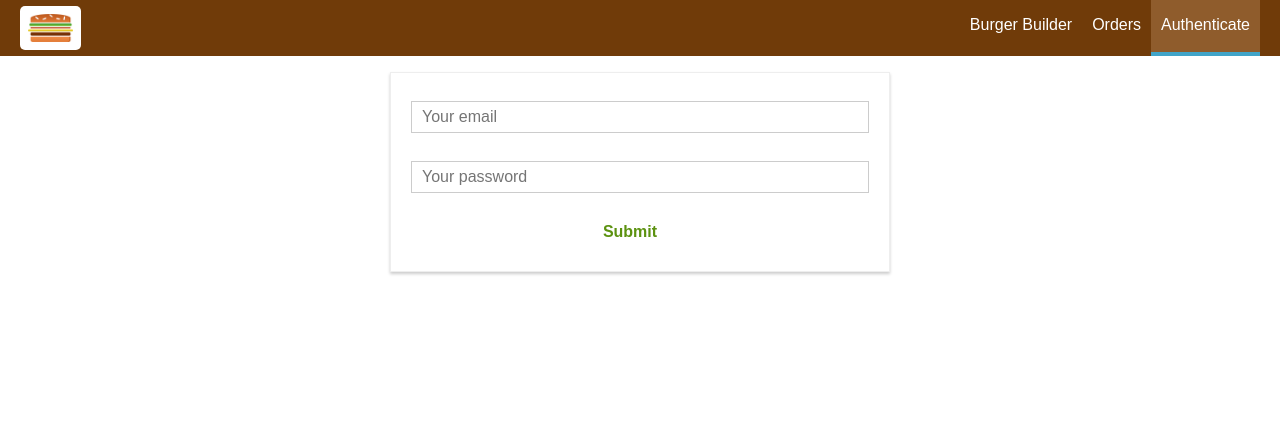
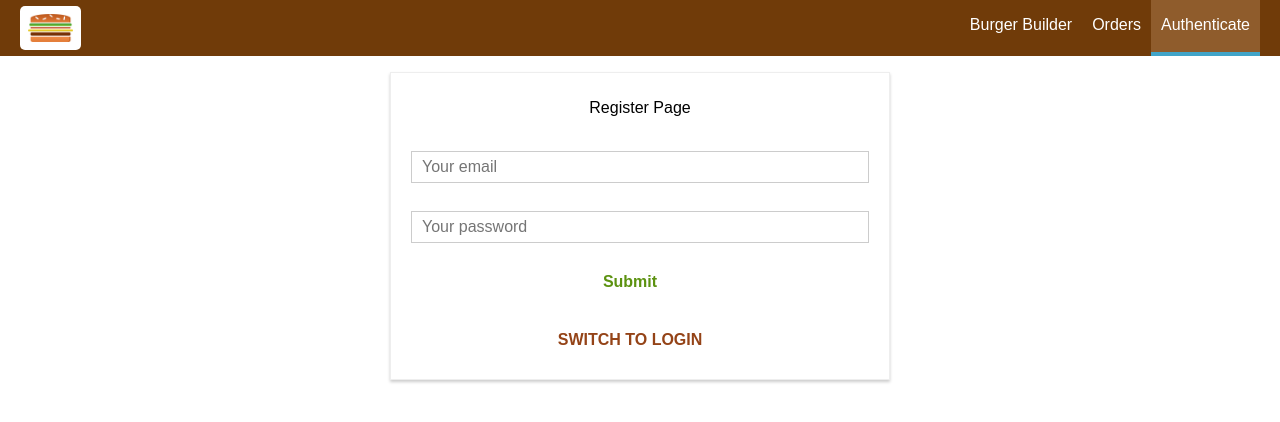
Before and after one commit to KevinRSDNguyen/react-burger, a React app: page /auth in a window 1280 px wide. Shown: the top 422 px of the page. Built offline with nearby package versions, Linux system fonts and the light colour scheme.

Commit message:
Adding sign-in

```diff
--- a/src/containers/Auth/Auth.js
+++ b/src/containers/Auth/Auth.js
@@ -37,7 +37,8 @@ class Auth extends Component {
         valid: false,
         touched: false
       }
-    }
+    },
+    isSignUp: true
   };
   checkValidity = (value, rules) => {
     let isValid = true;
@@ -82,7 +83,13 @@ class Auth extends Component {
     event.preventDefault();
     const email = this.state.controls.email.value;
     const password = this.state.controls.password.value;
-    this.props.onAuth(email, password);
+    const isSignup = this.state.isSignUp;
+    this.props.onAuth(email, password, isSignup);
+  };
+  switchAuthModeHandler = () => {
+    this.setState(prevState => {
+      return { isSignUp: !prevState.isSignUp };
+    });
   };
   render() {
     const formElementsArray = [];
@@ -110,9 +117,13 @@ class Auth extends Component {
     return (
       <div className={classes.Auth}>
         <form onSubmit={this.submitHandler}>
+          <p>{this.state.isSignUp ? "Register Page" : "Login Page"}</p>
           {form}
           <Button btnType="Success">Submit</Button>
         </form>
+        <Button btnType="Danger" clicked={this.switchAuthModeHandler}>
+          SWITCH TO {this.state.isSignUp ? "LOGIN" : "REGISTER"}
+        </Button>
       </div>
     );
   }
@@ -120,7 +131,8 @@ class Auth extends Component {
 
 const mapDispatchToProps = dispatch => {
   return {
-    onAuth: (email, password) => dispatch(actions.auth(email, password))
+    onAuth: (email, password, isSignup) =>
+      dispatch(actions.auth(email, password, isSignup))
   };
 };
 
--- a/src/store/actions/auth.js
+++ b/src/store/actions/auth.js
@@ -22,15 +22,19 @@ export const authFail = error => {
   };
 };
 
-export const auth = (email, password) => {
+// Can register or login
+export const auth = (email, password, isSignup) => {
   return dispatch => {
     dispatch(authStart());
     const authData = { email, password, returnSecureToken: true };
+    let url =
+      "https://www.googleapis.com/identitytoolkit/v3/relyingparty/signupNewUser?key=AIzaSyD8ZRt-1yo5P5rYakSzJMrmN68MG_fbuX4";
+    if (!isSignup) {
+      url =
+        "https://www.googleapis.com/identitytoolkit/v3/relyingparty/verifyPassword?key=AIzaSyD8ZRt-1yo5P5rYakSzJMrmN68MG_fbuX4";
+    }
     axios
-      .post(
-        "https://www.googleapis.com/identitytoolkit/v3/relyingparty/signupNewUser?key=AIzaSyD8ZRt-1yo5P5rYakSzJMrmN68MG_fbuX4",
-        authData
-      )
+      .post(url, authData)
       .then(({ data }) => {
         console.log(data);
         dispatch(authSuccess(data));
```
